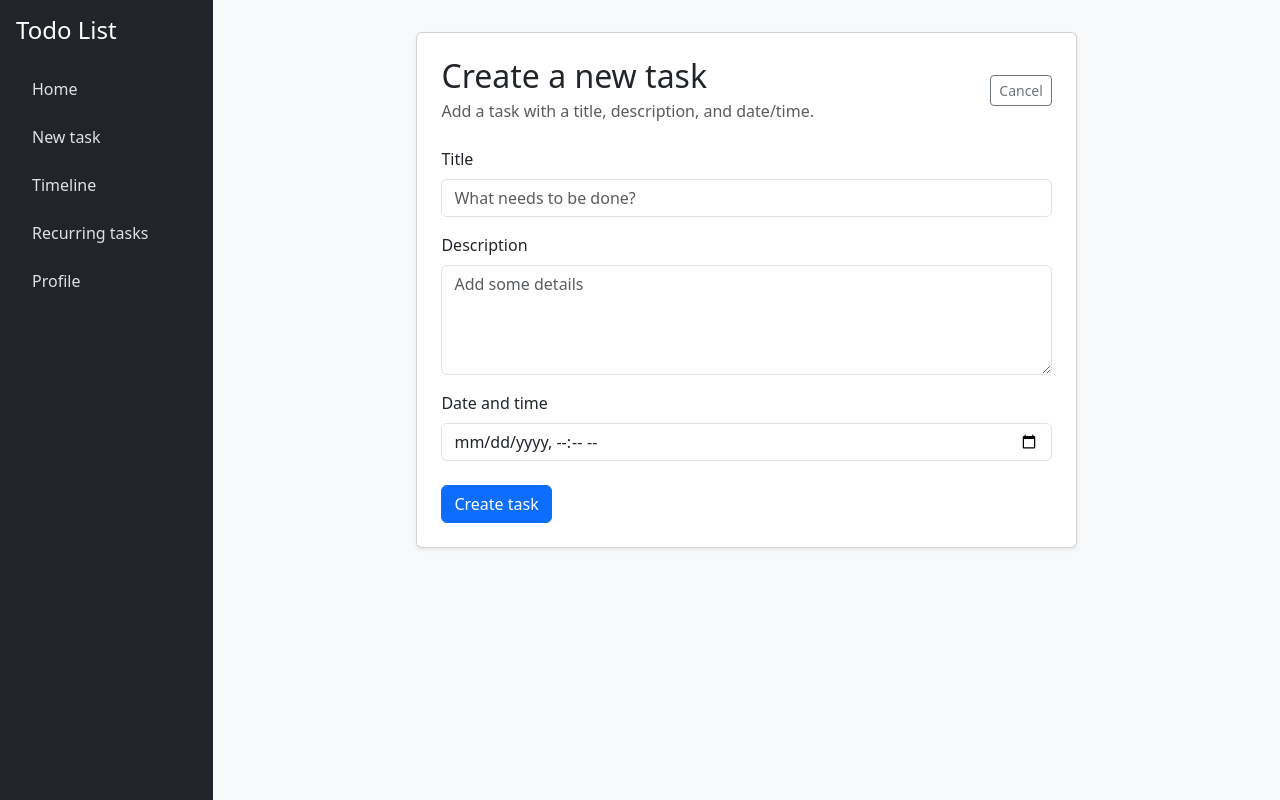
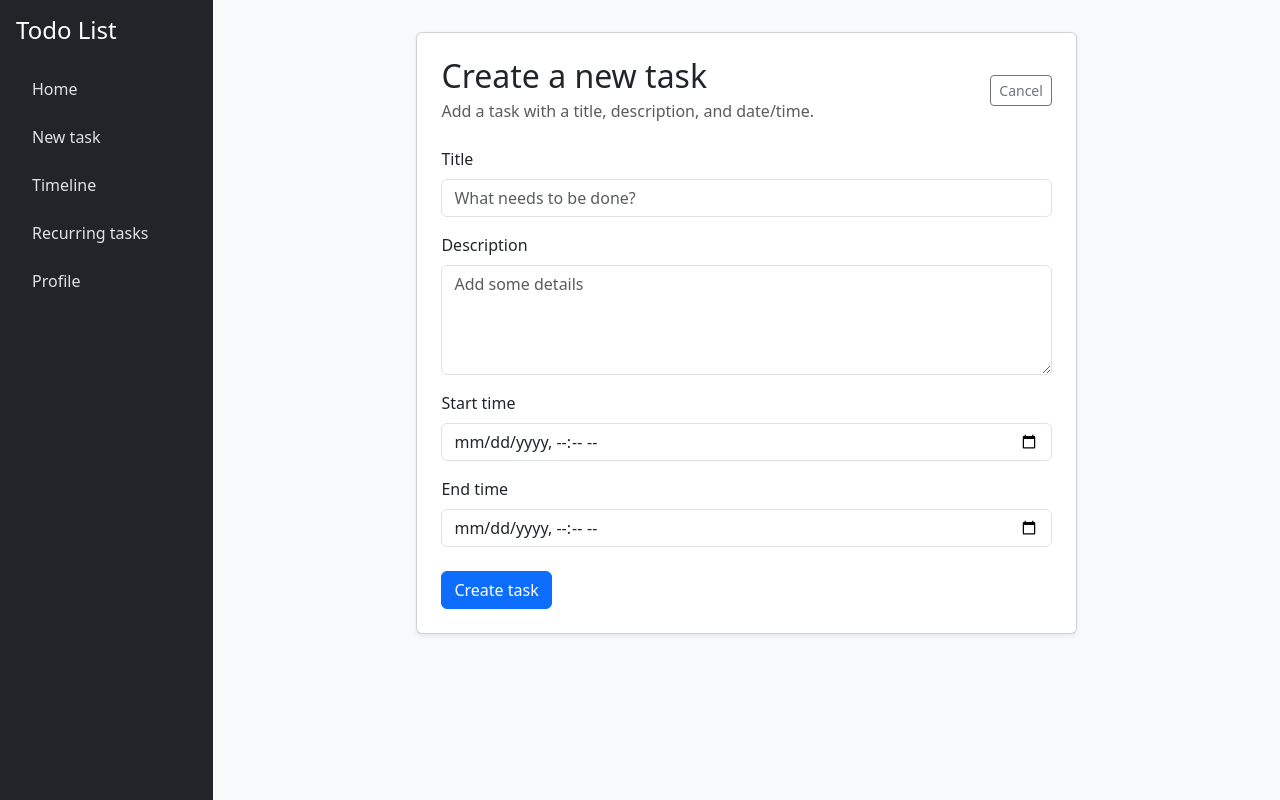
Before and after one commit to thiagoono/projeto-final-cs50, a Flask app: page /new-task in a window 1280 px wide. Run offline with Flask 3, Linux system fonts and the light colour scheme; a user stored in the database is signed in; some libraries are stand-ins or nearby versions.

Commit message:
Allow the user to set a start time and a end time for each task

```diff
--- a/app.py
+++ b/app.py
@@ -133,15 +133,18 @@ def index():
     selected_date = selected_date.replace(hour=0, minute=0, second=0, microsecond=0)
 
     tasks = db.execute(
-        "SELECT id, title, description, time FROM registered_tasks WHERE user_id = ? AND time > ? AND time < ? ORDER BY time ASC",
+        "SELECT id, title, description, start_time, end_time FROM registered_tasks WHERE user_id = ? AND start_time >= ? AND end_time <= ? ORDER BY start_time ASC",
         session["user_id"],
         selected_date,
         selected_date + timedelta(days=1),
     )
 
     for task in tasks:
-        task["time"] = datetime.strptime(task["time"], "%Y-%m-%d %H:%M:%S")
-        task["time"] = task["time"].strftime("%H:%M")
+        task["start_time"] = datetime.strptime(task["start_time"], "%Y-%m-%d %H:%M")
+        task["start_time"] = task["start_time"].strftime("%H:%M")
+
+        task["end_time"] = datetime.strptime(task["end_time"], "%Y-%m-%d %H:%M")
+        task["end_time"] = task["end_time"].strftime("%H:%M")
 
     selected_date = selected_date.strftime("%Y-%m-%d")
 
@@ -150,16 +153,19 @@ def index():
 
     if selected_task_id:
         task_rows = db.execute(
-            "SELECT id, title, description, time FROM registered_tasks WHERE id = ? AND user_id = ?",
-            selected_task_id,
-            session["user_id"],
+            "SELECT id, title, description, start_time, end_time FROM registered_tasks WHERE id = ?",
+            selected_task_id
         )
 
         if task_rows:
             selected_task = task_rows[0]
-            selected_task["time"] = datetime.strptime(selected_task["time"], "%Y-%m-%d %H:%M:%S")
-            selected_task["time_iso"] = selected_task["time"].isoformat(timespec='minutes')
-            selected_task["time"] = selected_task["time"].strftime("%d/%m/%Y %H:%M")
+            selected_task["start_time"] = datetime.strptime(selected_task["start_time"], "%Y-%m-%d %H:%M")
+            selected_task["start_time_iso"] = selected_task["start_time"].isoformat(timespec='minutes')
+            selected_task["start_time"] = selected_task["start_time"].strftime("%d/%m/%Y %H:%M")
+
+            selected_task["end_time"] = datetime.strptime(selected_task["end_time"], "%Y-%m-%d %H:%M")
+            selected_task["end_time_iso"] = selected_task["end_time"].isoformat(timespec='minutes')
+            selected_task["end_time"] = selected_task["end_time"].strftime("%d/%m/%Y %H:%M")
 
     return render_template("index.html", tasks=tasks, selected_date=selected_date, selected_task=selected_task, path=request.path)
 
@@ -171,25 +177,32 @@ def new_task():
     if request.method == "POST":
         title = request.form.get("title")
         description = request.form.get("description")
-        time = request.form.get("time")
+        start_time = request.form.get("start_time")
+        end_time = request.form.get("end_time")
 
         if not title:
             return apology("must provide title", 400)
 
-        if not time:
-            return apology("must provide time", 400)
+        if not start_time or not end_time:
+            return apology("must provide start and end time", 400)
 
         try:
-            time = datetime.fromisoformat(time)
+            start_time = datetime.fromisoformat(start_time)
+        except ValueError:
+            return apology("Invalid time format", 400)
+
+        try:
+            end_time = datetime.fromisoformat(end_time)
         except ValueError:
             return apology("Invalid time format", 400)
 
         db.execute(
-            "INSERT INTO registered_tasks (user_id, title, description, time) VALUES(?, ?, ?, ?)",
+            "INSERT INTO registered_tasks (user_id, title, description, start_time, end_time) VALUES(?, ?, ?, ?, ?)",
             session["user_id"],
             title,
             description,
-            time,
+            start_time,
+            end_time,
         )
 
         return redirect(url_for("index"))
@@ -231,24 +244,27 @@ def action():
     elif action == "edit":
         title = request.form.get("title")
         description = request.form.get("description")
-        time = request.form.get("time")
+        start_time = request.form.get("start_time")
+        end_time = request.form.get("end_time")
 
         if not title:
             return apology("must provide title", 400)
 
-        if not time:
-            return apology("must provide time", 400)
+        if not start_time or not end_time:
+            return apology("must provide start and end time", 400)
 
         try:
-            time = datetime.fromisoformat(time)
+            start_time = datetime.fromisoformat(start_time)
+            end_time = datetime.fromisoformat(end_time)
         except ValueError:
             return apology("Invalid time format", 400)
 
         db.execute(
-            "UPDATE registered_tasks SET title = ?, description = ?, time = ? WHERE id = ?",
+            "UPDATE registered_tasks SET title = ?, description = ?, start_time = ?, end_time = ? WHERE id = ?",
             title,
             description,
-            time,
+            start_time,
+            end_time,
             task_id,
         )
     else:
--- a/templates/new_task.html
+++ b/templates/new_task.html
@@ -15,7 +15,7 @@
                     <a href="{{ url_for('index') }}" class="btn btn-outline-secondary btn-sm">Cancel</a>
                 </div>
 
-                <form action="{{ url_for('new_task') }}" method="post">
+                <form id="task-form" action="/new-task" method="post">
                     <div class="mb-3">
                         <label for="title" class="form-label">Title</label>
                         <input type="text" class="form-control" id="title" name="title" placeholder="What needs to be done?" required>
@@ -26,9 +26,14 @@
                         <textarea class="form-control" id="description" name="description" rows="4" placeholder="Add some details"></textarea>
                     </div>
 
+                    <div class="mb-3">
+                        <label for="start_time" class="form-label">Start time</label>
+                        <input type="datetime-local" class="form-control" id="start_time" name="start_time" required>
+                    </div>
+
                     <div class="mb-4">
-                        <label for="time" class="form-label">Date and time</label>
-                        <input type="datetime-local" class="form-control" id="time" name="time" required>
+                        <label for="end_time" class="form-label">End time</label>
+                        <input type="datetime-local" class="form-control" id="end_time" name="end_time" required>
                     </div>
 
                     <button type="submit" class="btn btn-primary">Create task</button>
```
Also changed, not shown: templates/index.html (+10 -3 lines), todolist.db, 3 other files.
